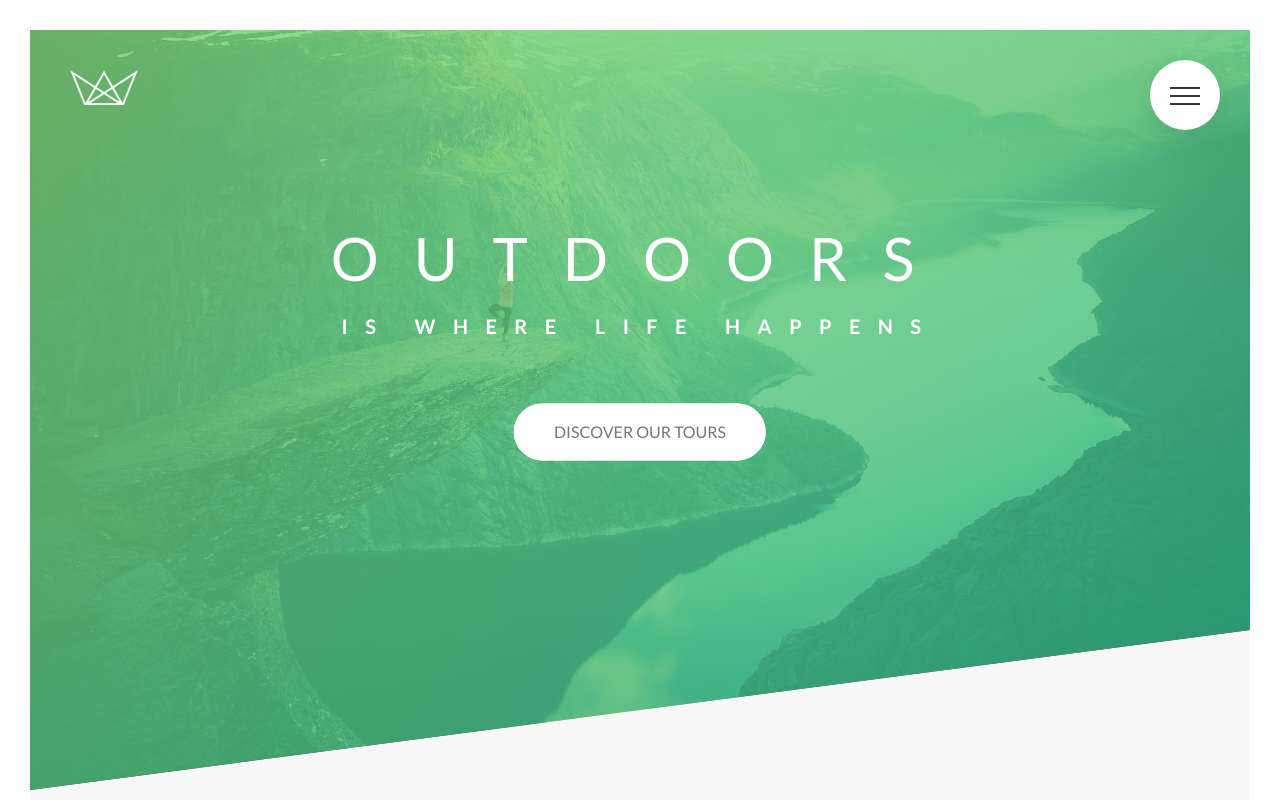
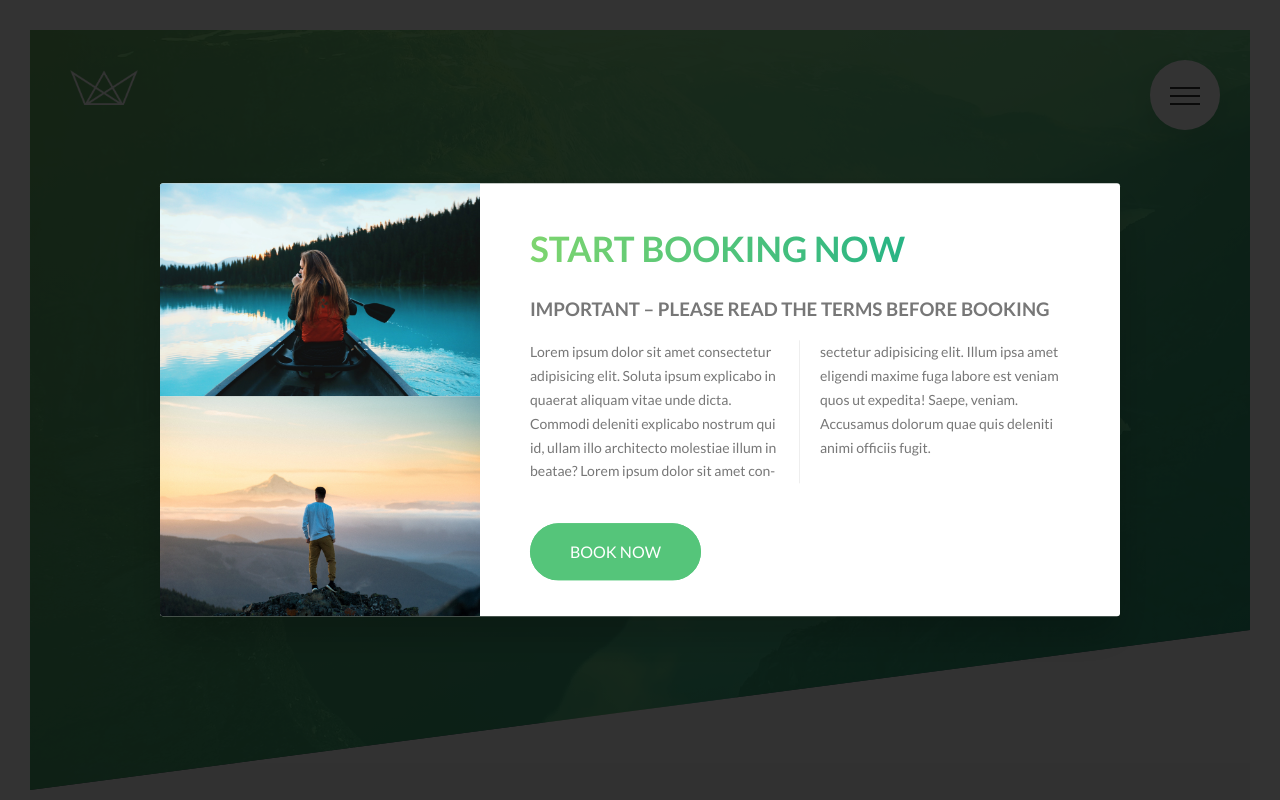
Before and after one commit to cjwood032/NaTours, a website: page index.html in a window 1280 px wide. Shown: the top 800 px of the page. Drawn offline with Linux system fonts and the light colour scheme.

Commit message:
created css popup

```diff
--- a/index.html
+++ b/index.html
@@ -324,5 +324,22 @@
                 </div>
             </div>
         </footer>
+        <div class="popup">
+            <div class="popup__content">
+                <div class="popup__left">
+                    <img src="img/nat-8.jpg" alt="Tour Photo" class="popup__img">
+                    <img src="img/nat-9.jpg" alt="Tour Photo" class="popup__img">
+                </div>
+                <div class="popup__right">
+                    <h2 class="heading-secondary u-margin-bot-sm">Start Booking Now</h2>
+                    <h3 class="heading-tertiary u-margin-bot-sm">Important &ndash; Please read the terms before booking</h3>
+                    <p class="popup__text">
+                        Lorem ipsum dolor sit amet consectetur adipisicing elit. Soluta ipsum explicabo in quaerat aliquam vitae unde dicta. Commodi deleniti explicabo nostrum qui id, ullam illo architecto molestiae illum in beatae?
+                        Lorem ipsum dolor sit amet consectetur adipisicing elit. Illum ipsa amet eligendi maxime fuga labore est veniam quos ut expedita! Saepe, veniam. Accusamus dolorum quae quis deleniti animi officiis fugit.
+                    </p>
+                    <a href="#" class="btn btn--green">Book Now</a>
+                </div>
+            </div>
+        </div>
     </body>
 </html>
--- a/sass/abstracts/_mixins.scss
+++ b/sass/abstracts/_mixins.scss
@@ -19,3 +19,9 @@
         @media only screen and (min-width: 112.5em) { @content };    //1800
     }
 }
+@mixin absCenter {
+    position: absolute;
+    top: 50%;
+    left: 50%;
+    transform: translate(-50%, -50%);
+}
--- /dev/null
+++ b/sass/components/_popup.scss
@@ -0,0 +1,40 @@
+.popup{
+    height: 100vh;
+    width: 100%;
+    position: fixed;
+    top: 0;
+    left: 0;
+    background-color: rgba($color-black, .8);
+    z-index:9999;
+    &__content {
+        @include absCenter;
+        width: 75%;
+        background-color: $color-white;
+        box-shadow: 0 2rem 4rem rgba($color-black, .2);
+        border-radius: 3px;
+        display: table;
+        overflow: hidden;
+    }
+    &__left {
+        width: 33.33333%;
+        display: table-cell;
+    }
+    &__right {
+        width: 66.66667%;
+        display: table-cell;
+        vertical-align: middle;
+        padding: 3rem 5rem;
+    }
+    &__img {
+        display: block;
+        width: 100%;
+    }
+    &__text {
+        font-size: 1.4rem;
+        margin-bottom: 4rem;
+        column-count: 2;
+        column-gap: 4rem;
+        column-rule: 1px solid $color-grey-light-2;
+        hyphens: auto;
+    }
+}
--- a/sass/main.scss
+++ b/sass/main.scss
@@ -13,6 +13,7 @@
 @import "./components/composition";
 @import "./components/feature-box";
 @import "./components/form";
+@import "./components/popup";
 @import "./components/story";
 
 @import "./layout/footer";
```
Also changed, not shown: README.md, css/style.css.
